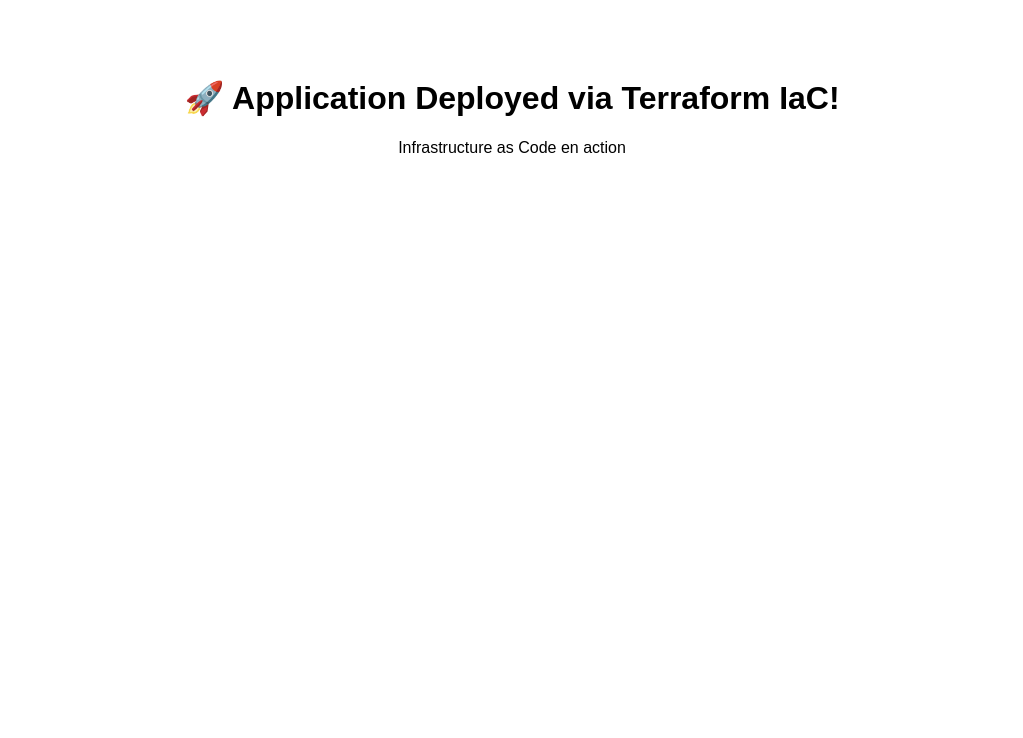
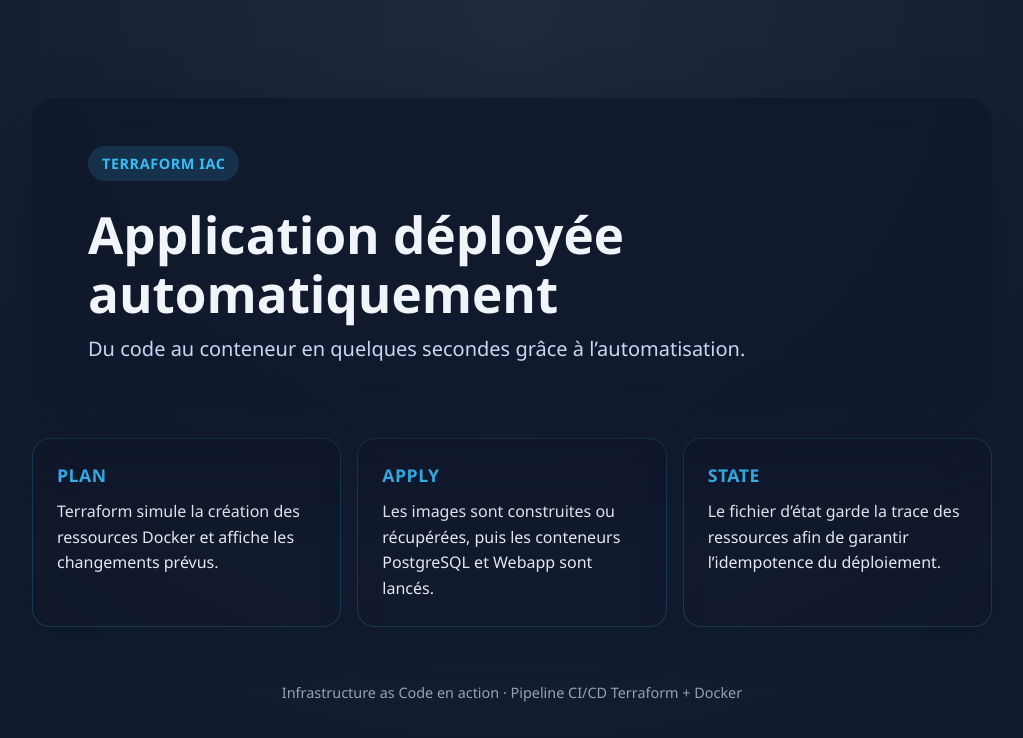
Before and after one commit to LAyari02/Devops_IAC, a plain HTML site: page index.html in a window 1280 px wide. Shown: the whole page, without its empty margins (128-1151 px from the left). Drawn offline with Linux system fonts and the light colour scheme.

Commit message:
change index.html

```diff
--- a/index.html
+++ b/index.html
@@ -1,10 +1,136 @@
 <!DOCTYPE html>
-<html>
+<html lang="fr">
 <head>
+    <meta charset="UTF-8">
+    <meta name="viewport" content="width=device-width, initial-scale=1.0">
     <title>IaC Deployment</title>
+    <style>
+        :root {
+            --primary: #2b6cb0;
+            --primary-dark: #1a4d7a;
+            --bg: #0f172a;
+            --card-bg: rgba(15, 23, 42, 0.75);
+            --text: #f1f5f9;
+            --accent: #38bdf8;
+        }
+
+        * {
+            box-sizing: border-box;
+        }
+
+        body {
+            margin: 0;
+            font-family: "Segoe UI", Roboto, sans-serif;
+            background: radial-gradient(circle at top, #1e293b, var(--bg));
+            color: var(--text);
+            min-height: 100vh;
+            display: flex;
+            flex-direction: column;
+            align-items: center;
+            justify-content: center;
+            padding: 40px 20px;
+        }
+
+        .shell {
+            width: min(960px, 100%);
+            display: grid;
+            gap: 28px;
+        }
+
+        .hero {
+            background: var(--card-bg);
+            border-radius: 24px;
+            padding: 48px 56px;
+            box-shadow: 0 40px 80px rgba(8, 15, 35, 0.45);
+            backdrop-filter: blur(16px);
+        }
+
+        .badge {
+            display: inline-flex;
+            align-items: center;
+            gap: 8px;
+            padding: 8px 14px;
+            border-radius: 999px;
+            background: rgba(56, 189, 248, 0.15);
+            color: var(--accent);
+            font-size: 0.9rem;
+            font-weight: 600;
+            letter-spacing: 0.04em;
+            text-transform: uppercase;
+        }
+
+        h1 {
+            margin: 24px 0 12px;
+            font-size: clamp(2.2rem, 4vw, 3.2rem);
+            line-height: 1.15;
+        }
+
+        p.lead {
+            margin: 0;
+            font-size: clamp(1rem, 2.2vw, 1.25rem);
+            color: #cbd5f5;
+        }
+
+        .pipeline {
+            display: grid;
+            gap: 16px;
+            grid-template-columns: repeat(auto-fit, minmax(200px, 1fr));
+        }
+
+        .pipeline-step {
+            background: rgba(15, 23, 42, 0.6);
+            border: 1px solid rgba(56, 189, 248, 0.2);
+            border-radius: 18px;
+            padding: 24px;
+            box-shadow: 0 18px 36px rgba(8, 15, 35, 0.25);
+        }
+
+        .pipeline-step h2 {
+            margin: 0 0 12px;
+            font-size: 1.1rem;
+            color: var(--accent);
+            letter-spacing: 0.03em;
+            text-transform: uppercase;
+        }
+
+        .pipeline-step p {
+            margin: 0;
+            line-height: 1.6;
+            color: #e2e8f0;
+        }
+
+        footer {
+            margin-top: 28px;
+            text-align: center;
+            font-size: 0.9rem;
+            color: #94a3b8;
+        }
+    </style>
 </head>
-<body style="text-align:center; padding:50px; font-family:Arial;">
-    <h1>🚀 Application Deployed via Terraform IaC!</h1>
-    <p>Infrastructure as Code en action</p>
+<body>
+    <main class="shell">
+        <section class="hero">
+            <span class="badge">Terraform IaC</span>
+            <h1>Application déployée automatiquement</h1>
+            <p class="lead">Du code au conteneur en quelques secondes grâce à l’automatisation.</p>
+        </section>
+
+        <section class="pipeline">
+            <article class="pipeline-step">
+                <h2>Plan</h2>
+                <p>Terraform simule la création des ressources Docker et affiche les changements prévus.</p>
+            </article>
+            <article class="pipeline-step">
+                <h2>Apply</h2>
+                <p>Les images sont construites ou récupérées, puis les conteneurs PostgreSQL et Webapp sont lancés.</p>
+            </article>
+            <article class="pipeline-step">
+                <h2>State</h2>
+                <p>Le fichier d’état garde la trace des ressources afin de garantir l’idempotence du déploiement.</p>
+            </article>
+        </section>
+
+        <footer>Infrastructure as Code en action · Pipeline CI/CD Terraform + Docker</footer>
+    </main>
 </body>
 </html>
```
